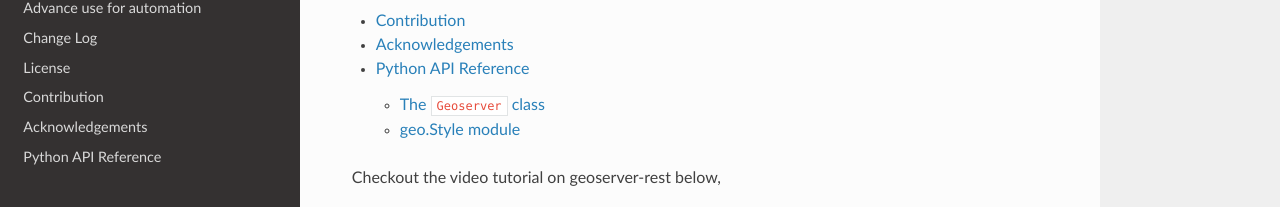
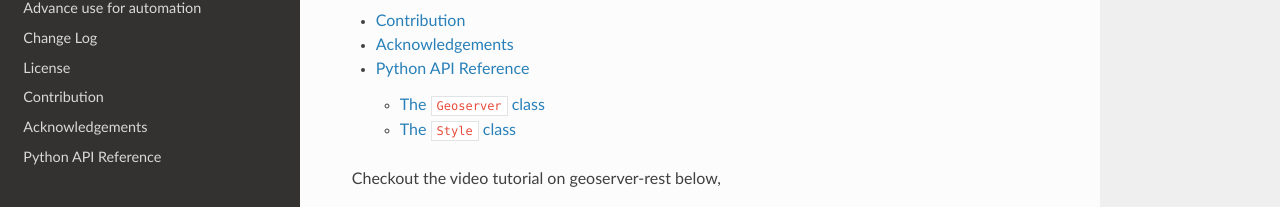
Before and after one commit to gicait/geoserver-rest, a Sphinx documentation site: the page built from docs/source/index.rst, in a window 1280 px wide and 900 px high, scrolled down 581 px, cut to the strip 0-410 px from the top of the window. Shown: the part 200-407 px from the top of the strip. Built offline with Sphinx 7.4.7 and the Read the Docs theme 2.0.0, drawn with Linux system fonts in a browser that asks for light colours.

Commit message:
docs updated

```diff
--- a/docs/source/geo.rst
+++ b/docs/source/geo.rst
@@ -5,16 +5,16 @@ Python API Reference
 The ``Geoserver`` class
 ------------------------
 
-.. autoclass:: geo.Geoserver.Geoserver
+.. autoclass:: geo.Geoserver
    :members:
    :undoc-members:
    :show-inheritance:
 
 
-geo.Style module
+The ``Style`` class
 ----------------
 
-.. automodule:: geo.Style
+.. autoclass:: geo.Style
    :members:
    :undoc-members:
    :show-inheritance:
```
Also changed, not shown: 1 other file.
